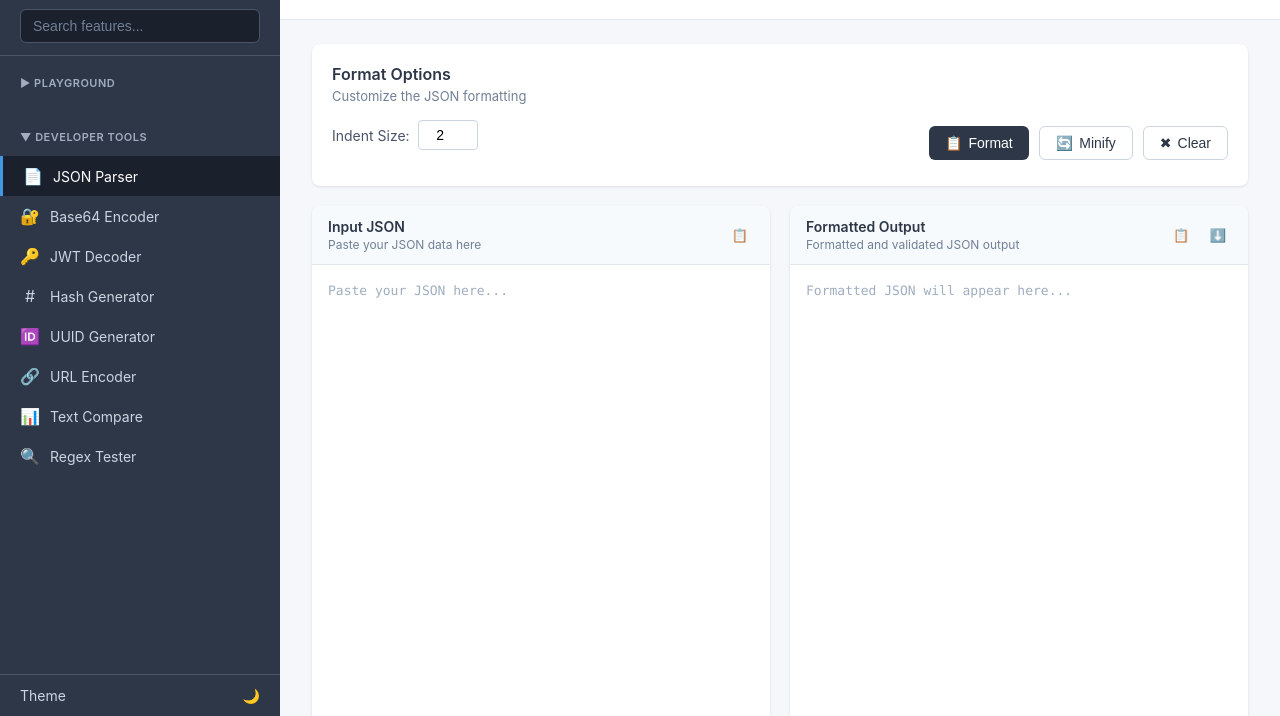
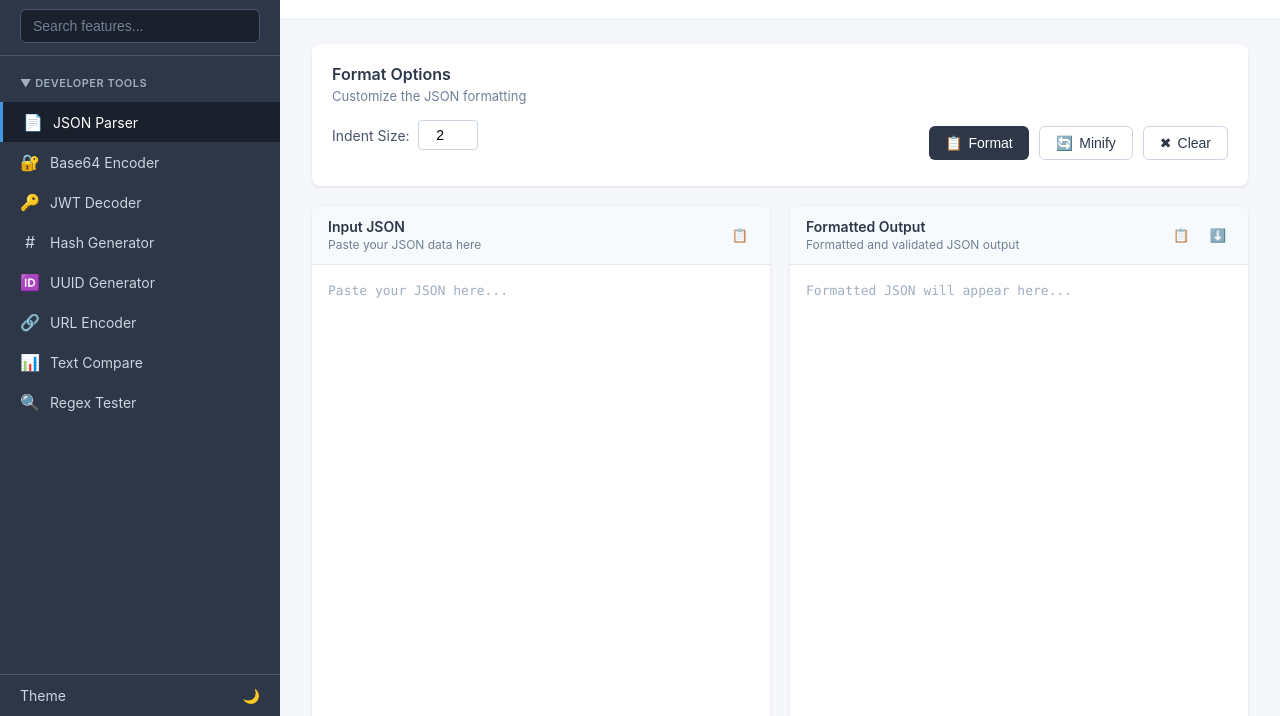
Before and after one commit to tchowdary/tools, a plain HTML site: page dev-utils/index.html in a window 1280 px wide. Shown: the part 84-800 px from the top of the page. Drawn offline with Linux system fonts and the light colour scheme.

Commit message:
Remove duplicate Playground nav section
Eliminated a redundant Playground navigation section from index.html to clean up the navigation structure.

```diff
--- a/dev-utils/index.html
+++ b/dev-utils/index.html
@@ -430,11 +430,7 @@
             </div>
 
             <nav>
-                <div class="nav-section">
-                    <div class="nav-section-title" onclick="toggleSection(this)">
-                        <span>▶ Playground</span>
-                    </div>
-                </div>
+
 
                 <div class="nav-section">
                     <div class="nav-section-title" onclick="toggleSection(this)">
```
